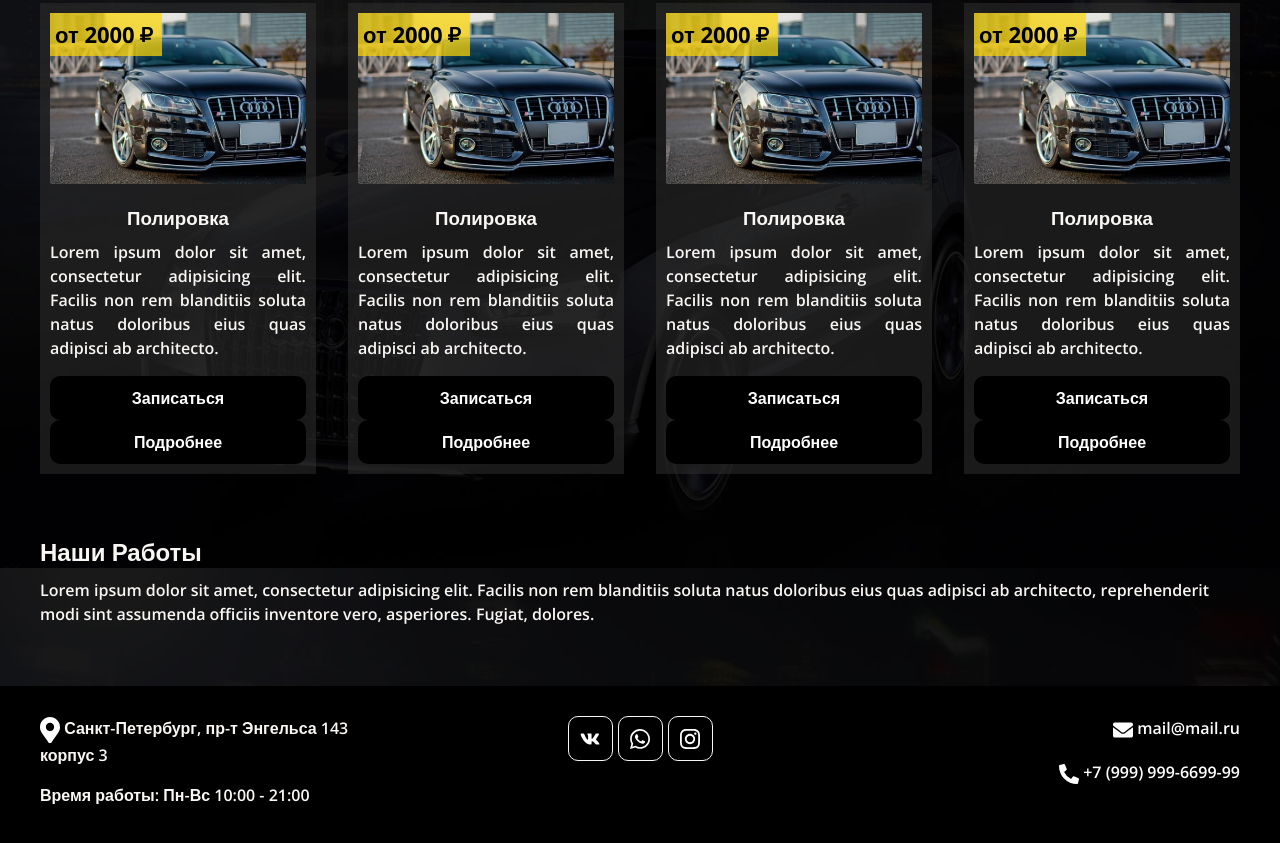
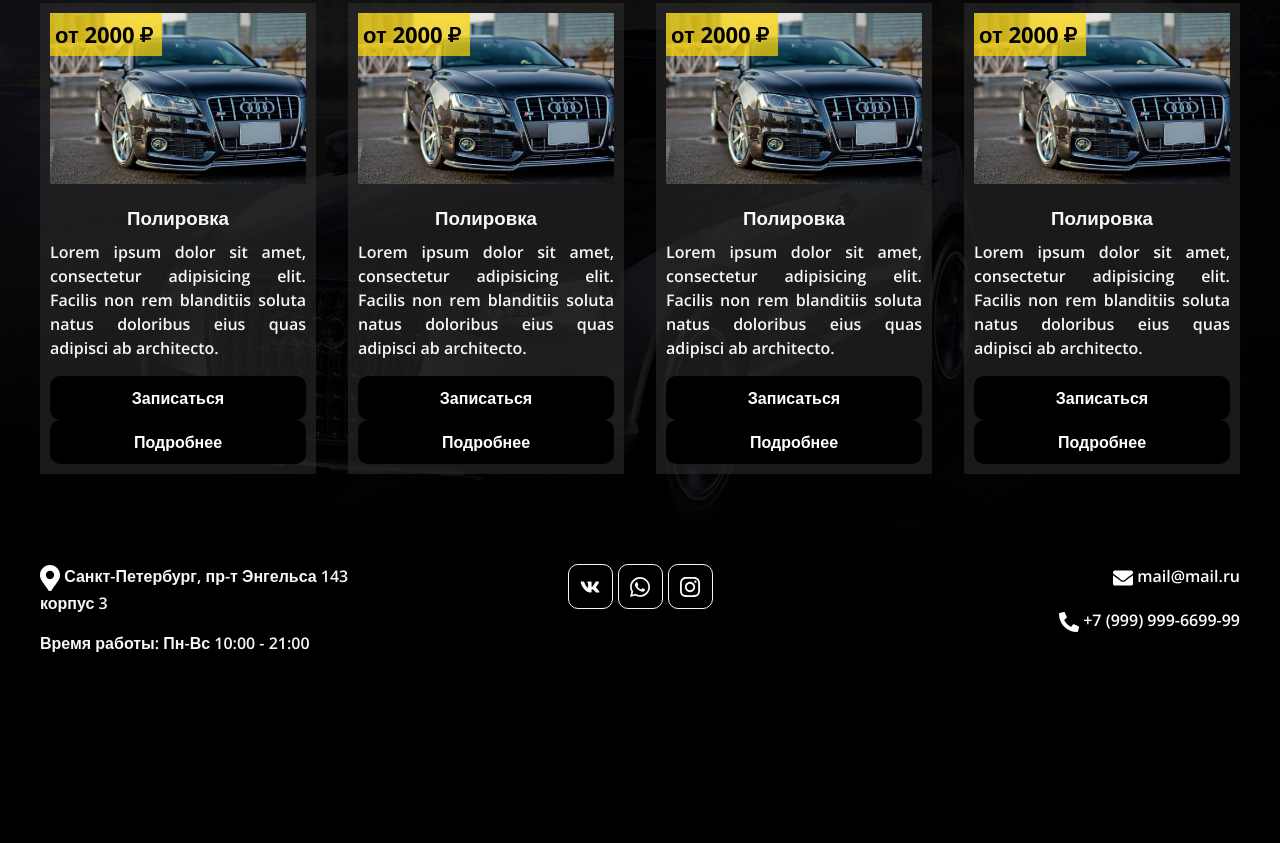
Before and after one commit to heroldserg89/heroldserg89.github.io, a plain HTML site: page index.html in a window 1280 px wide. Shown: the part 1032-1875 px from the top of the page. After the commit the page ends 1733 px from the top, so only its background shows below. Drawn offline with nearby package versions, Linux system fonts and the light colour scheme.

```diff
--- a/index.html
+++ b/index.html
@@ -138,13 +138,13 @@
 
 			</section>
 
-			<section class="list-work">
+			<!-- <section class="list-work">
 				<h2>Наши Работы</h2>
 				<div class="article item-work">
 					Lorem ipsum dolor sit amet, consectetur adipisicing elit. Facilis non rem blanditiis soluta natus doloribus eius quas adipisci ab architecto, reprehenderit modi sint assumenda officiis inventore vero, asperiores. Fugiat, dolores.
 				</div>
 			</section>
-
+ -->
 		</div>
 	</main>
 
```
